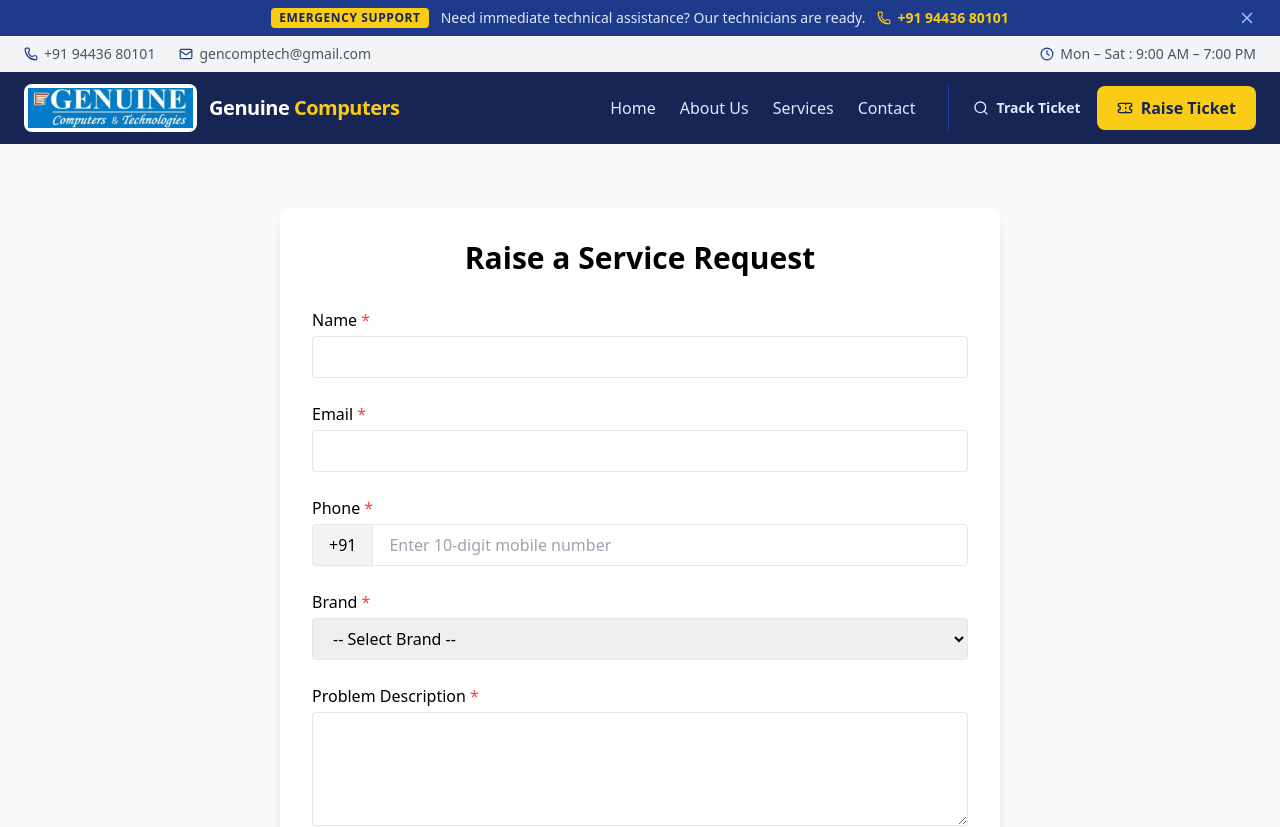
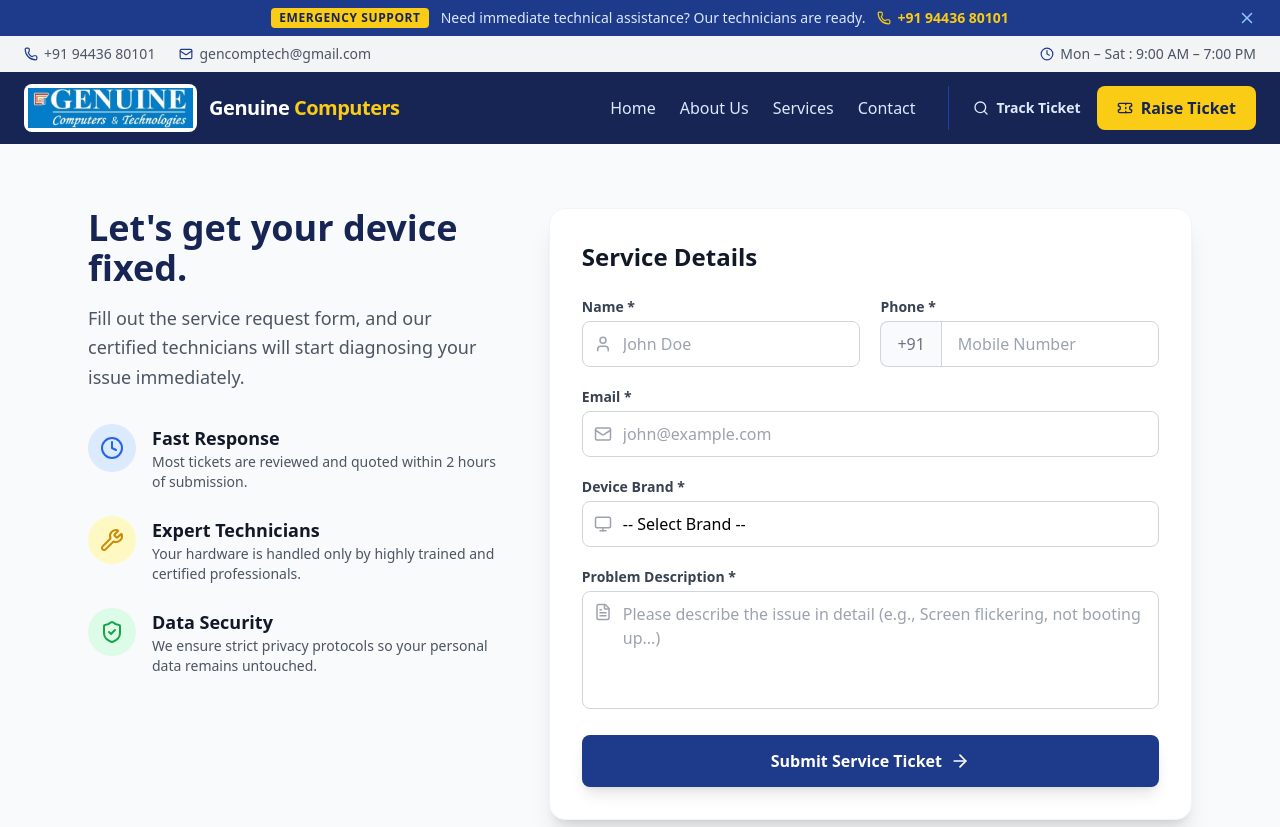
Before and after one commit to MohamedFadhilAneeq/it-service-ticket-raising-platform, a React (Vite) app in the folder it-service-frontend/: page /raise-ticket in a window 1280 px wide. Shown: the top 827 px of the page. Built offline with nearby package versions, Linux system fonts and the light colour scheme.

Commit message:
Update RaiseTicket.jsx

```diff
--- a/it-service-frontend/src/pages/RaiseTicket.jsx
+++ b/it-service-frontend/src/pages/RaiseTicket.jsx
@@ -1,4 +1,10 @@
 import { useState } from "react";
+import { Link } from "react-router-dom";
+import {
+  User, Mail, Phone, Monitor, FileText,
+  CheckCircle2, AlertCircle, Loader2,
+  ShieldCheck, Clock, Wrench, ArrowRight
+} from "lucide-react";
 
 function RaiseTicket() {
   const [formData, setFormData] = useState({
@@ -14,7 +20,7 @@ function RaiseTicket() {
   const [isLoading, setIsLoading] = useState(false);
   const [submitError, setSubmitError] = useState(null);
 
-  const brands = ["Dell", "HP", "Lenovo", "Acer", "Asus", "Canon","Others"];
+  const brands = ["Dell", "HP", "Lenovo", "Acer", "Asus", "Canon", "Others"];
 
   function handleChange(e) {
     setFormData({ ...formData, [e.target.name]: e.target.value });
@@ -81,6 +87,7 @@ function RaiseTicket() {
 
       setTicketId(data.ticket_id);
 
+      // Clear form on success
       setFormData({
         name: "",
         email: "",
@@ -88,7 +95,6 @@ function RaiseTicket() {
         brand: "",
         issue: "",
       });
-
       setErrors({});
     } catch (error) {
       console.error("Error submitting ticket:", error);
@@ -98,60 +104,121 @@ function RaiseTicket() {
     }
   }
 
+  // Helper to reset the form and submit another ticket
+  const resetForm = () => setTicketId(null);
 
   return (
-    <section className="py-16 bg-gray-50">
-      <div className="max-w-3xl mx-auto px-6">
-        <div className="bg-white shadow-lg rounded-xl p-8">
-          <h2 className="text-3xl font-bold text-center mb-8">
-            Raise a Service Request
+    <div className="min-h-screen bg-gray-50 py-16">
+      <div className="max-w-6xl mx-auto px-6">
+
+        <div className="grid lg:grid-cols-5 gap-12 items-start">
+
+          {/* LEFT COLUMN: Info & Trust Elements */}
+          <div className="lg:col-span-2 space-y-8">
+            <div>
+              <h1 className="text-3xl md:text-4xl font-extrabold text-blue-950 mb-4">
+                Let's get your device fixed.
+              </h1>
+              <p className="text-gray-600 leading-relaxed text-lg">
+                Fill out the service request form, and our certified technicians will start diagnosing your issue immediately.
+              </p>
+            </div>
+
+            <div className="space-y-6">
+              <div className="flex gap-4">
+                <div className="w-12 h-12 bg-blue-100 rounded-full flex items-center justify-center text-blue-600 flex-shrink-0">
+                  <Clock size={24} />
+                </div>
+                <div>
+                  <h3 className="text-lg font-bold text-gray-900">Fast Response</h3>
+                  <p className="text-gray-600 text-sm">Most tickets are reviewed and quoted within 2 hours of submission.</p>
+                </div>
+              </div>
+
+              <div className="flex gap-4">
+                <div className="w-12 h-12 bg-yellow-100 rounded-full flex items-center justify-center text-yellow-600 flex-shrink-0">
+                  <Wrench size={24} />
+                </div>
+                <div>
+                  <h3 className="text-lg font-bold text-gray-900">Expert Technicians</h3>
+                  <p className="text-gray-600 text-sm">Your hardware is handled only by highly trained and certified professionals.</p>
+                </div>
+              </div>
+
+              <div className="flex gap-4">
+                <div className="w-12 h-12 bg-green-100 rounded-full flex items-center justify-center text-green-600 flex-shrink-0">
+                  <ShieldCheck size={24} />
+                </div>
+                <div>
+                  <h3 className="text-lg font-bold text-gray-900">Data Security</h3>
+                  <p className="text-gray-600 text-sm">We ensure strict privacy protocols so your personal data remains untouched.</p>
+                </div>
+              </div>
+            </div>
+          </div>
+
+          {/* RIGHT COLUMN: The Form */}
+          <div className="lg:col-span-3">
+            <div className="bg-white shadow-xl rounded-2xl p-8 border border-gray-100 relative overflow-hidden">
+
+              {/* Conditional Rendering: Success State vs Form */}
+              {ticketId ? (
+                <div className="text-center py-10 animation-fade-in">
+                  <div className="w-24 h-24 bg-green-100 text-green-500 rounded-full flex items-center justify-center mx-auto mb-6">
+                    <CheckCircle2 size={50} />
+                  </div>
+                  <h2 className="text-3xl font-bold text-gray-900 mb-2">Request Submitted!</h2>
+                  <p className="text-gray-600 mb-6 text-lg">
+                    We've successfully received your details.
+                  </p>
+
+                  <div className="bg-gray-50 rounded-xl p-6 border border-gray-200 mb-8 inline-block">
+                    <p className="text-sm text-gray-500 mb-1">Your Tracking ID</p>
+                    <p className="text-3xl font-mono font-bold text-blue-900 tracking-wider">{ticketId}</p>
+                  </div>
+
+                  <div className="flex flex-col sm:flex-row gap-4 justify-center">
+                    <Link to="/track-ticket" className="bg-blue-900 text-white font-semibold px-8 py-3 rounded-lg hover:bg-blue-800 transition shadow-md">
+                      Track Status
+                    </Link>
+                    <button onClick={resetForm} className="bg-gray-100 text-gray-700 font-semibold px-8 py-3 rounded-lg hover:bg-gray-200 transition">
+                      Submit Another
+                    </button>
+                  </div>
+                </div>
+              ) : (
+                <>
+                  <h2 className="text-2xl font-bold text-gray-900 mb-6 flex items-center gap-2">
+                    Service Details
                   </h2>
 
-          <form onSubmit={handleSubmit} noValidate className="space-y-6">
+                  <form onSubmit={handleSubmit} noValidate className="space-y-5">
 
+                    <div className="grid md:grid-cols-2 gap-5">
                       {/* Name */}
                       <div>
-              <label className="block font-medium mb-1">
-                Name <span className="text-red-500">*</span>
-              </label>
+                        <label className="block text-sm font-semibold text-gray-700 mb-1">Name *</label>
+                        <div className="relative">
+                          <div className="absolute inset-y-0 left-0 pl-3 flex items-center pointer-events-none text-gray-400">
+                            <User size={18} />
+                          </div>
                           <input
                             name="name"
                             value={formData.name}
                             onChange={handleChange}
-                className="w-full border rounded px-4 py-2 focus:outline-none focus:ring-2 focus:ring-blue-600"
+                            className={`w-full border rounded-lg pl-10 pr-4 py-2.5 focus:outline-none focus:ring-2 transition ${errors.name ? 'border-red-500 focus:ring-red-200' : 'border-gray-300 focus:ring-blue-200 focus:border-blue-600'}`}
                             disabled={isLoading}
+                            placeholder="John Doe"
                           />
-              {errors.name && (
-                <p className="text-red-500 text-sm mt-1">{errors.name}</p>
-              )}
                         </div>
-
-            {/* Email */}
-            <div>
-              <label className="block font-medium mb-1">
-                Email <span className="text-red-500">*</span>
-              </label>
-              <input
-                name="email"
-                type="email"
-                value={formData.email}
-                onChange={handleChange}
-                className="w-full border rounded px-4 py-2 focus:outline-none focus:ring-2 focus:ring-blue-600"
-                disabled={isLoading}
-              />
-              {errors.email && (
-                <p className="text-red-500 text-sm mt-1">{errors.email}</p>
-              )}
+                        {errors.name && <p className="text-red-500 text-xs mt-1.5 flex items-center gap-1"><AlertCircle size={12} />{errors.name}</p>}
                       </div>
 
                       {/* Phone */}
                       <div>
-              <label className="block font-medium mb-1">
-                Phone <span className="text-red-500">*</span>
-              </label>
-
-              <div className="flex">
-                <span className="flex items-center px-4 bg-gray-100 border border-r-0 rounded-l">
+                        <label className="block text-sm font-semibold text-gray-700 mb-1">Phone *</label>
+                        <div className="relative flex">
+                          <span className="flex items-center px-4 bg-gray-50 border border-r-0 border-gray-300 rounded-l-lg text-gray-500 font-medium">
                             +91
                           </span>
                           <input
@@ -160,92 +227,117 @@ function RaiseTicket() {
                             value={formData.phone}
                             onChange={(e) => {
                               const value = e.target.value.replace(/\D/g, "");
-                    if (value.length <= 10) {
-                      setFormData({ ...formData, phone: value });
-                    }
+                              if (value.length <= 10) setFormData({ ...formData, phone: value });
                             }}
-                  placeholder="Enter 10-digit mobile number"
-                  className="w-full border rounded-r px-4 py-2 focus:outline-none focus:ring-2 focus:ring-blue-600"
+                            placeholder="Mobile Number"
+                            className={`w-full border rounded-r-lg px-4 py-2.5 focus:outline-none focus:ring-2 transition ${errors.phone ? 'border-red-500 focus:ring-red-200' : 'border-gray-300 focus:ring-blue-200 focus:border-blue-600'}`}
                             disabled={isLoading}
                           />
                         </div>
+                        {errors.phone && <p className="text-red-500 text-xs mt-1.5 flex items-center gap-1"><AlertCircle size={12} />{errors.phone}</p>}
+                      </div>
+                    </div>
 
-              {errors.phone && (
-                <p className="text-red-500 text-sm mt-1">{errors.phone}</p>
-              )}
+                    {/* Email */}
+                    <div>
+                      <label className="block text-sm font-semibold text-gray-700 mb-1">Email *</label>
+                      <div className="relative">
+                        <div className="absolute inset-y-0 left-0 pl-3 flex items-center pointer-events-none text-gray-400">
+                          <Mail size={18} />
+                        </div>
+                        <input
+                          name="email"
+                          type="email"
+                          value={formData.email}
+                          onChange={handleChange}
+                          className={`w-full border rounded-lg pl-10 pr-4 py-2.5 focus:outline-none focus:ring-2 transition ${errors.email ? 'border-red-500 focus:ring-red-200' : 'border-gray-300 focus:ring-blue-200 focus:border-blue-600'}`}
+                          disabled={isLoading}
+                          placeholder="john@example.com"
+                        />
+                      </div>
+                      {errors.email && <p className="text-red-500 text-xs mt-1.5 flex items-center gap-1"><AlertCircle size={12} />{errors.email}</p>}
                     </div>
 
                     {/* Brand */}
                     <div>
-              <label className="block font-medium mb-1">
-                Brand <span className="text-red-500">*</span>
-              </label>
+                      <label className="block text-sm font-semibold text-gray-700 mb-1">Device Brand *</label>
+                      <div className="relative">
+                        <div className="absolute inset-y-0 left-0 pl-3 flex items-center pointer-events-none text-gray-400">
+                          <Monitor size={18} />
+                        </div>
                         <select
                           name="brand"
                           value={formData.brand}
                           onChange={handleChange}
-                className="w-full border rounded px-4 py-2 focus:outline-none focus:ring-2 focus:ring-blue-600"
+                          className={`w-full border rounded-lg pl-10 pr-4 py-2.5 appearance-none focus:outline-none focus:ring-2 transition bg-white ${errors.brand ? 'border-red-500 focus:ring-red-200' : 'border-gray-300 focus:ring-blue-200 focus:border-blue-600'}`}
                           disabled={isLoading}
                         >
                           <option value="">-- Select Brand --</option>
                           {brands.map((b) => (
-                  <option key={b} value={b}>
-                    {b}
-                  </option>
+                            <option key={b} value={b}>{b}</option>
                           ))}
                         </select>
-              {errors.brand && (
-                <p className="text-red-500 text-sm mt-1">{errors.brand}</p>
-              )}
+                      </div>
+                      {errors.brand && <p className="text-red-500 text-xs mt-1.5 flex items-center gap-1"><AlertCircle size={12} />{errors.brand}</p>}
                     </div>
 
                     {/* Issue */}
                     <div>
-              <label className="block font-medium mb-1">
-                Problem Description <span className="text-red-500">*</span>
-              </label>
+                      <label className="block text-sm font-semibold text-gray-700 mb-1">Problem Description *</label>
+                      <div className="relative">
+                        <div className="absolute top-3 left-3 pointer-events-none text-gray-400">
+                          <FileText size={18} />
+                        </div>
                         <textarea
                           name="issue"
                           rows="4"
                           value={formData.issue}
                           onChange={handleChange}
-                className="w-full border rounded px-4 py-2 focus:outline-none focus:ring-2 focus:ring-blue-600"
+                          className={`w-full border rounded-lg pl-10 pr-4 py-2.5 focus:outline-none focus:ring-2 transition resize-none ${errors.issue ? 'border-red-500 focus:ring-red-200' : 'border-gray-300 focus:ring-blue-200 focus:border-blue-600'}`}
                           disabled={isLoading}
+                          placeholder="Please describe the issue in detail (e.g., Screen flickering, not booting up...)"
                         />
-              {errors.issue && (
-                <p className="text-red-500 text-sm mt-1">{errors.issue}</p>
-              )}
+                      </div>
+                      {errors.issue && <p className="text-red-500 text-xs mt-1.5 flex items-center gap-1"><AlertCircle size={12} />{errors.issue}</p>}
                     </div>
 
+                    {/* API Error Box */}
                     {submitError && (
-              <div className="bg-red-100 text-red-800 p-3 rounded">
-                {submitError}
+                      <div className="bg-red-50 text-red-800 p-4 rounded-lg flex items-start gap-3 border border-red-200">
+                        <AlertCircle size={20} className="flex-shrink-0 mt-0.5 text-red-500" />
+                        <p className="text-sm font-medium">{submitError}</p>
                       </div>
                     )}
 
-            {/* Submit */}
+                    {/* Submit Button */}
                     <button
                       type="submit"
                       disabled={isLoading}
-              className={`w-full py-3 rounded font-semibold text-white transition ${
-                isLoading ? "bg-blue-400 cursor-not-allowed" : "bg-blue-900 hover:bg-blue-800"
+                      className={`w-full py-3.5 rounded-lg font-bold text-white transition flex items-center justify-center gap-2 shadow-lg ${
+                        isLoading ? "bg-blue-400 cursor-not-allowed" : "bg-blue-900 hover:bg-blue-800 hover:-translate-y-0.5"
                       }`}
                     >
-              {isLoading ? "Submitting..." : "Submit Ticket"}
+                      {isLoading ? (
+                        <>
+                          <Loader2 size={20} className="animate-spin" />
+                          Processing Request...
+                        </>
+                      ) : (
+                        <>
+                          Submit Service Ticket
+                          <ArrowRight size={20} />
+                        </>
+                      )}
                     </button>
                   </form>
-
-          {ticketId && (
-            <div className="mt-6 bg-green-100 text-green-800 p-4 rounded text-center">
-              <strong>Ticket Submitted Successfully!</strong>
-              <p className="mt-1">
-                Your Ticket ID: <strong>{ticketId}</strong>
-              </p>
-            </div>
+                </>
               )}
             </div>
           </div>
-    </section>
+
+        </div>
+      </div>
+    </div>
   );
 }
 
```
Lines whose indentation alone changed are shown as unchanged.
